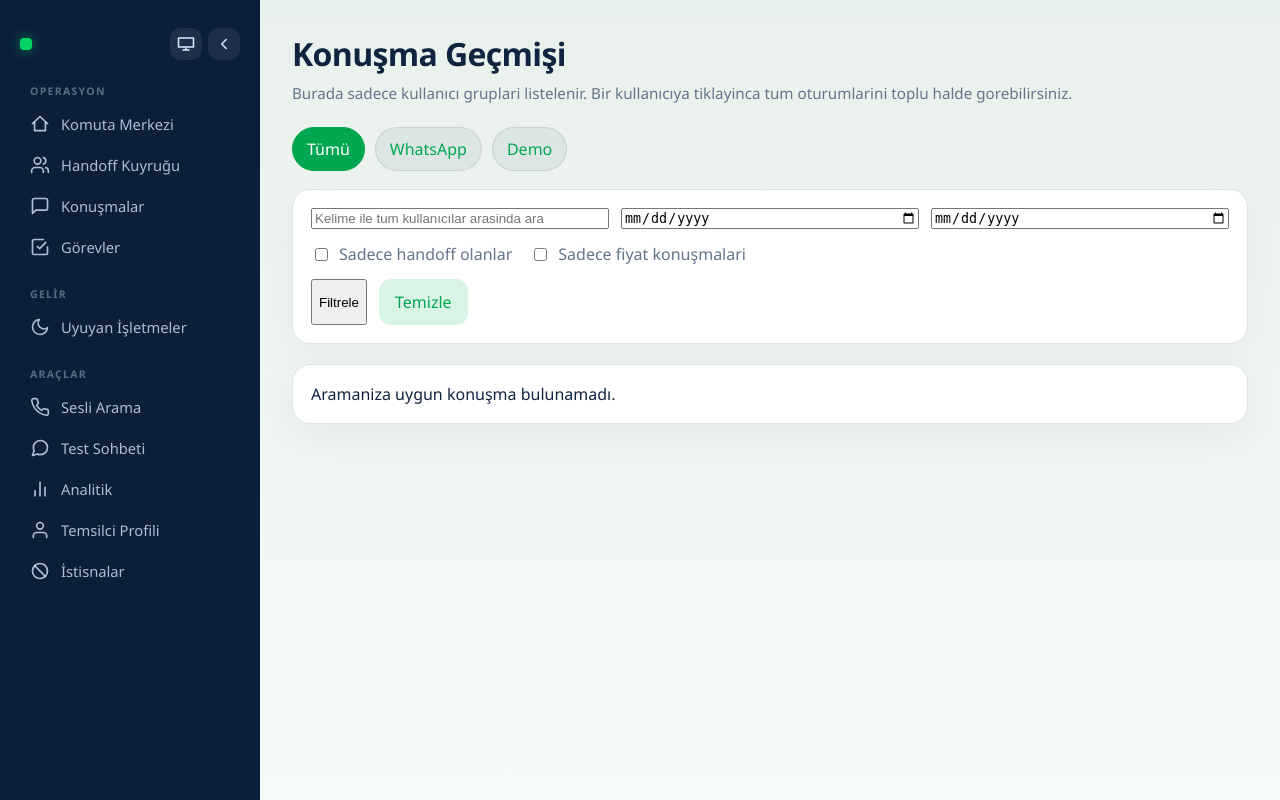
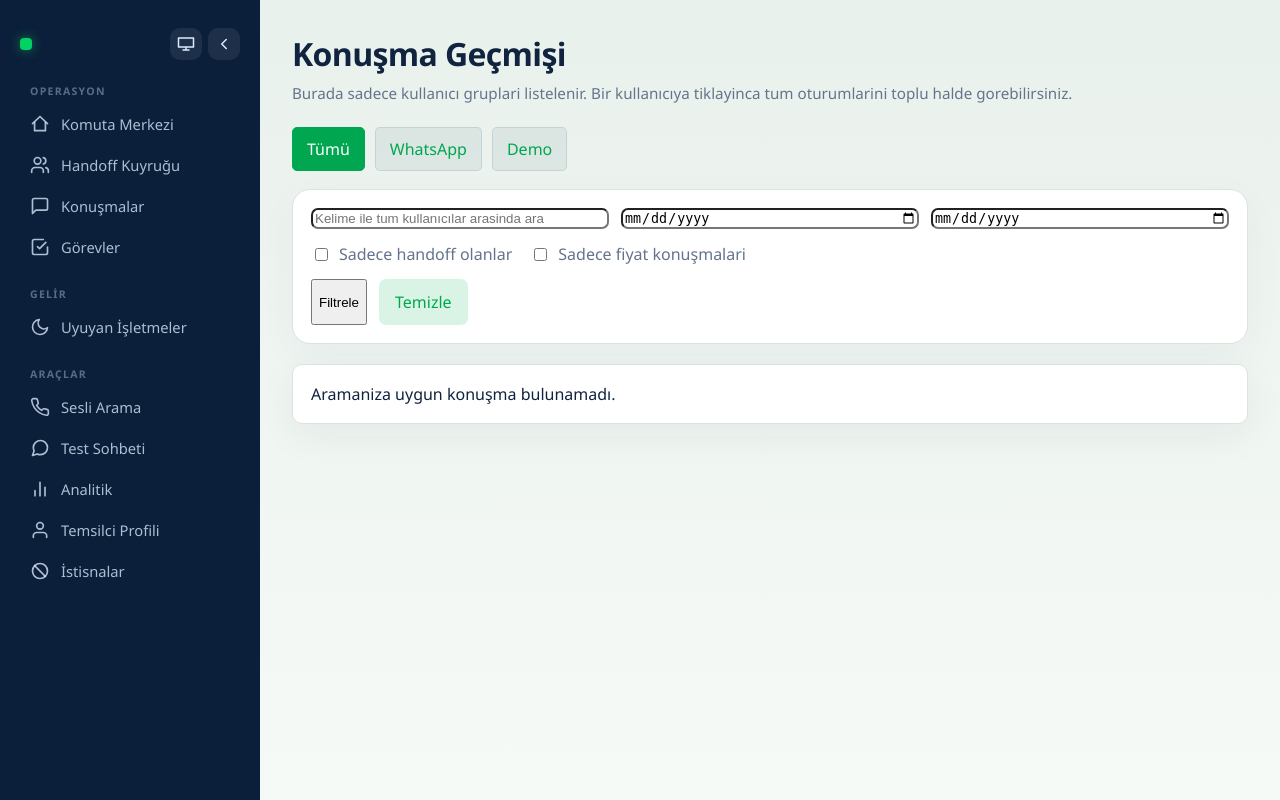
Before and after one commit to demiraay/moka-sesli-asistan, a Flask app: template admin_panel/templates/conversations.html in a window 1280 px wide. Run offline with Flask 3, Linux system fonts and the light colour scheme; the template is opened without the code that fills it, so the values that code supplies are empty.

Commit message:
Yerleşim düzeltmeleri ve görsel bileşen standardizasyonu

```diff
--- a/admin_panel/static/admin.css
+++ b/admin_panel/static/admin.css
@@ -26,6 +26,9 @@ body {
   grid-template-columns: 260px 1fr;
   min-height: 100vh;
   transition: grid-template-columns 160ms ease;
+}
+.layout > .content {
+  min-width: 0;
 }
 
 /* Daraltılmış menü: yalnız ikonlar, 72px */
@@ -176,7 +179,10 @@ html.sidebar-collapsed .brand::before {
 }
 
 html.presentation-mode .layout {
-  grid-template-columns: 0 1fr;
+  grid-template-columns: 1fr;
+}
+html.presentation-mode .content {
+  grid-column: 1 / -1;
 }
 
 html.presentation-mode .sidebar,
@@ -3850,3 +3856,25 @@ body[data-stock-mode="demand"] .unit-cell.sold { background: #dfe4e9; color: #64
 }
 
 .sidebar-footer { border-top: 1px solid rgba(255, 255, 255, 0.08); }
+
+
+/* ---- Dikdortgen olcek: kurumsal koseler (oval fazlaligi kaldirildi) ---- */
+.stat-card, .chart-card, .notes-card, .briefing-card, .inventory-band,
+.conversation-card, .turn-card, .table-wrap, .edit-form, .empty-state,
+.user-group-card, .lead-group, .lp-panel {
+  border-radius: 10px;
+}
+.button, .present-exit {
+  border-radius: 7px;
+}
+input[type="text"], input[type="date"], input[type="datetime-local"],
+select, textarea {
+  border-radius: 7px !important;
+}
+.nav a { border-radius: 6px; }
+.filter-chip, .channel-tab, .meta-pill, .channel-pill, .temp-badge,
+.lead-chip, .status-pill, .task-priority, .pressure-pill, .nav-badge,
+.stage-history-item, .handoff-flag {
+  border-radius: 5px;
+}
+.note-chip { border-radius: 8px; }
```
